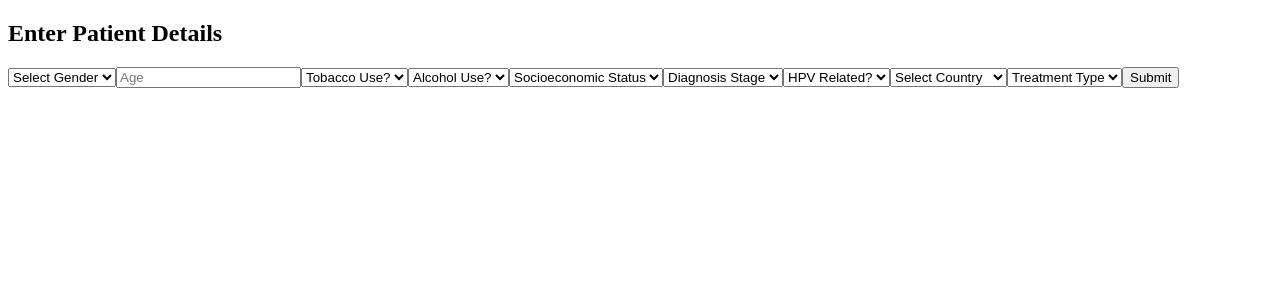
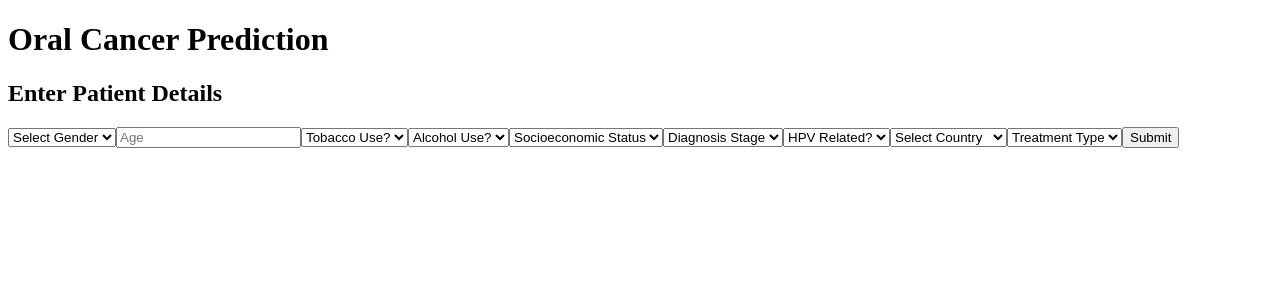
Before and after one commit to Sandeepkandula2004/Oral_cancer_pred, a React (Vite) app in the folder frontend/my-react-app/: page / in a window 1280 px wide. Shown: the top 300 px of the page. Built offline with nearby package versions, Linux system fonts and the light colour scheme.

Commit message:
Update App.jsx

```diff
--- a/frontend/my-react-app/src/App.jsx
+++ b/frontend/my-react-app/src/App.jsx
@@ -34,7 +34,7 @@ export default function FormComponent() {
     e.preventDefault();
 
     try {
-        const response = await fetch("http://localhost:3000/api/predict", {
+        const response = await fetch("https://oral-cancer-pred.onrender.com/api/predict", {
             method: "POST",
             headers: { "Content-Type": "application/json" },
             body: JSON.stringify(formData),
@@ -51,6 +51,7 @@ export default function FormComponent() {
   return (
     <div className="flex justify-center items-center min-h-screen bg-gray-100">
       <div className="w-96 p-6 bg-white shadow-lg rounded-lg">
+        <h1 className="text-xl font-semibold text-center mb-4">Oral Cancer Prediction</h1>
         <h2 className="text-xl font-semibold text-center mb-4">Enter Patient Details</h2>
         <form onSubmit={handleSubmit} className="space-y-3">
           <select name="gender" onChange={handleChange} required>
```
